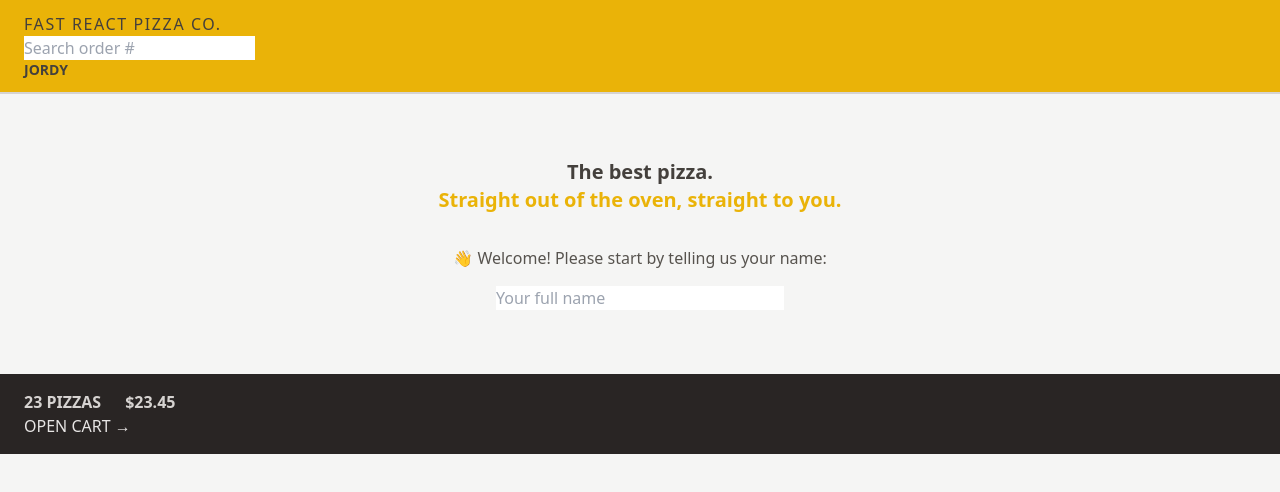
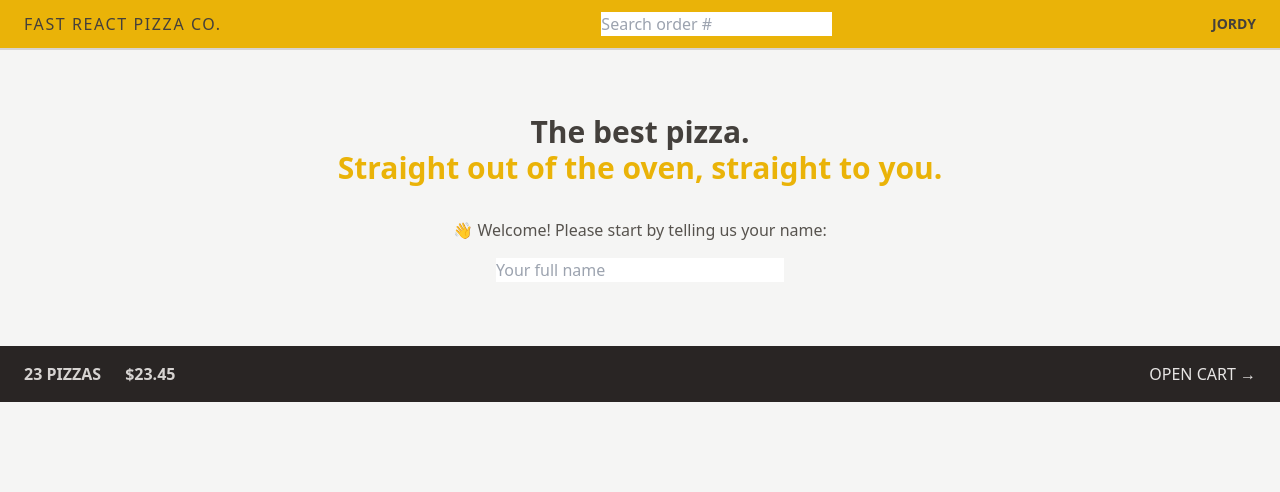
Before and after one commit to codejordy25/fast-react-pizza, a React (Vite) app: page / in a window 1280 px wide. Shown: the top 492 px of the page. Built offline with nearby package versions, Linux system fonts and the light colour scheme.

Commit message:
Using Flexbox

```diff
--- a/src/features/cart/CartOverview.jsx
+++ b/src/features/cart/CartOverview.jsx
@@ -2,13 +2,15 @@ import { Link } from "react-router-dom";
 
 function CartOverview() {
   return (
-    <div className="bg-stone-800 px-4 py-4 text-stone-200 uppercase text-sm md:text-base sm:px-6" >
+    //En md remarque le text est plus grand et en sm je rajoute du padding sur les cotés
+    <div className="bg-stone-800 px-4 py-4 text-stone-200 uppercase text-sm md:text-base sm:px-6 flex justify-between items-center" >
+       {/* augemente lespace entre les lettre à 2 quand je suis en petit ecrans 640px */}
       <p className="space-x-4 text-stone-300 font-semibold sm:space-x-6 " >
         <span>23 pizzas</span>
         <span>$23.45</span>
       </p>
 
-    <Link  to="/cart" >Open cart &rarr;</Link>
+    <Link  className="" to="/cart"  >Open cart &rarr;</Link>
 
     </div>
   );
--- a/src/features/user/Username.jsx
+++ b/src/features/user/Username.jsx
@@ -1,6 +1,8 @@
 function Username() {
     return (
-        <div className="text-sm font-semibold">
+        //je met le display pour afficher le nom que je passe au medium screen
+        // et plus 768px et le cacher en dessous md:block
+        <div className=" hidden text-sm font-semibold md:block">
             Jordy
         </div>
     )
--- a/src/ui/Header.jsx
+++ b/src/ui/Header.jsx
@@ -5,7 +5,7 @@ import Username from "../features/user/Username";
 function Header() {
   return (
     <div>
-      <header className="border-b-2 border-stone-300 px-4 py-3 bg-yellow-500 uppercase sm:px-6" >
+      <header className="border-b-2 border-stone-300 px-4 py-3 bg-yellow-500 uppercase sm:px-6 flex justify-between items-center" >
         <Link className="tracking-widest" to="/">Fast React Pizza Co.</Link>
         <SearchOrder />
          <Username/>
--- a/src/ui/Home.jsx
+++ b/src/ui/Home.jsx
@@ -1,8 +1,9 @@
 import CreateUser from "../features/user/CreateUser";
 function Home() {
   return (
-    <div className="my-10  sm:my-16 text-center" >
-      <h1 className="mb-8 text-xl font-semibold">
+    <div className="my-10  sm:my-16 text-center " >
+      {/* en md le texte est plus grand et en sm je rajoute du padding sur les cotés */}
+      <h1 className="mb-8 text-xl font-semibold md:text-3xl px-4 " >
         The best pizza.
         <br />
         <span className="text-yellow-500">
```
